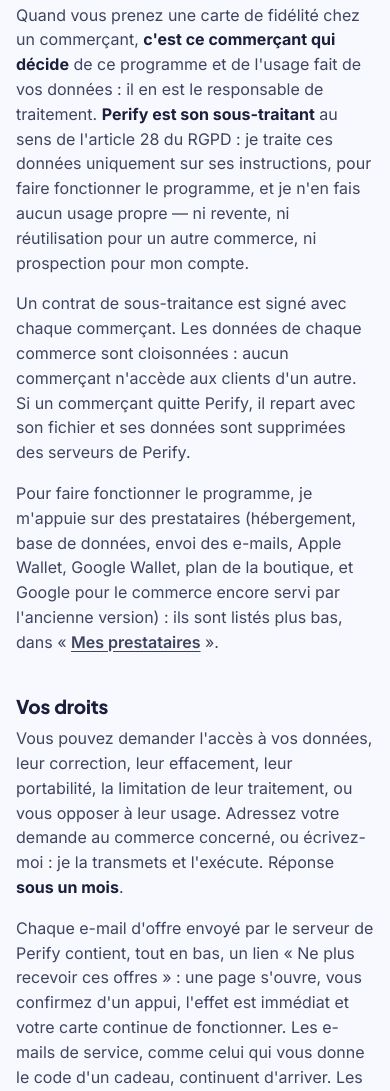
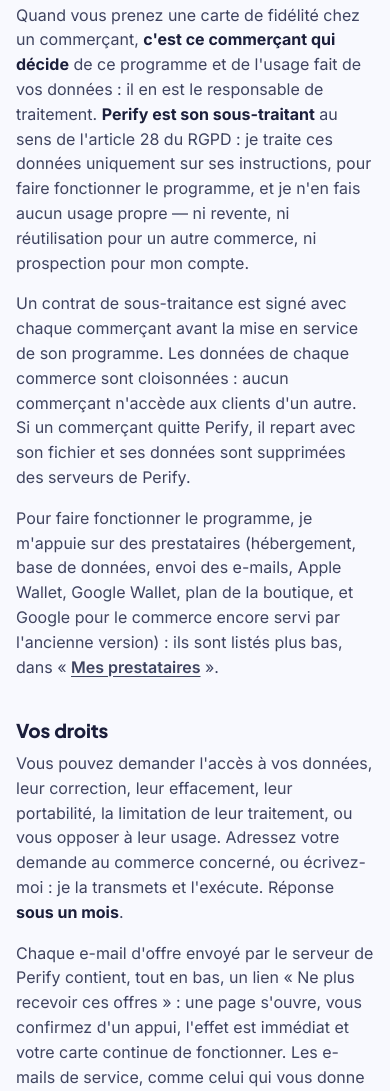
Before and after one commit to Valoche74/SitecommercantV2, a plain HTML site: page mentions-legales.html in a window 390 px wide. Shown: the part 8031-9122 px from the top of the page. Drawn offline with Linux system fonts and the light colour scheme.

Commit message:
FAQ et mentions : le contrat RGPD est signé avant la mise en service ; nouvelle roue sur « Comment ça marche »
- Accueil et Essai gratuit (FAQ « Et mes données clients ») : « Avant la mise en
  service, je signe avec vous un contrat RGPD qui met ces engagements par écrit. »
  (avant : « Un contrat RGPD est signé avec chaque commerçant. »).
- Mentions légales : « … signé avec chaque commerçant avant la mise en service de
  son programme. »
- img/roue-iphone.webp : la roue du site client actuel (fond clair, photos des lots),
  sans marque tierce (la boisson est montrée par le pictogramme cadeau). Même boîtier,
  même taille (652 × 1239).

Validé par Valentin le 12/11/2026 (« ok push »).

Co-Authored-By: Claude Opus 5.5 <noreply@anthropic.com>

```diff
--- a/mentions-legales.html
+++ b/mentions-legales.html
@@ -205,7 +205,8 @@
     <strong>Perify est son sous-traitant</strong> au sens de l'article 28 du RGPD&nbsp;: je traite ces données
     uniquement sur ses instructions, pour faire fonctionner le programme, et je n'en fais aucun usage
     propre — ni revente, ni réutilisation pour un autre commerce, ni prospection pour mon compte.</p>
-  <p>Un contrat de sous-traitance est signé avec chaque commerçant. Les données de chaque commerce sont
+  <p>Un contrat de sous-traitance est signé avec chaque commerçant avant la mise en service de son programme.
+    Les données de chaque commerce sont
     cloisonnées&nbsp;: aucun commerçant n'accède aux clients d'un autre. Si un commerçant quitte Perify, il repart
     avec son fichier et ses données sont supprimées des serveurs de Perify.</p>
   <p>Pour faire fonctionner le programme, je m'appuie sur des prestataires (hébergement, base de données, envoi des
```
Also changed, not shown: essai-gratuit.html (+1 -1 lines), index.html (+1 -1 lines), img/roue-iphone.webp.
